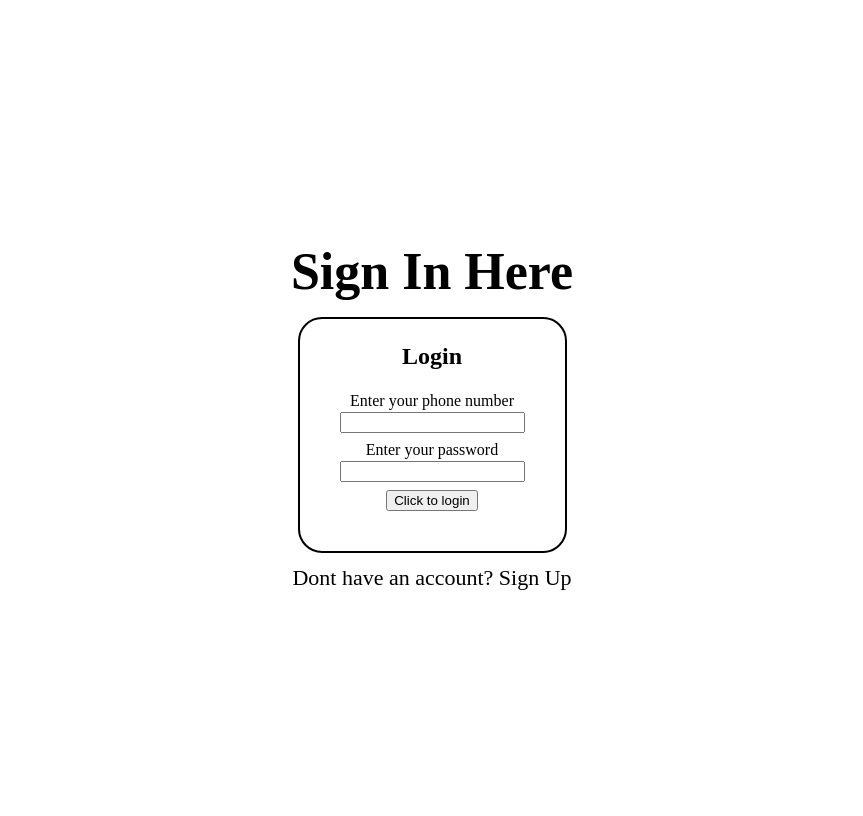
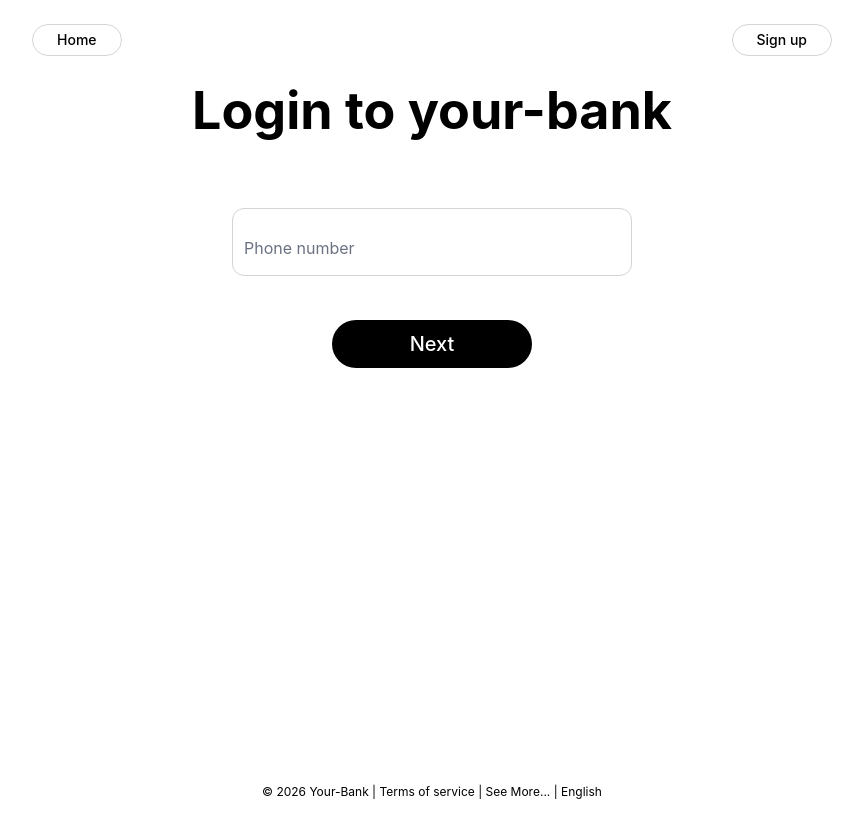
Before and after one commit to verg87/VA, a Vue app in the folder BankSite/: page /login in a window 1280 px wide. Shown: the whole page, without its empty margins (208-1071 px from the left). Built offline with nearby package versions, Linux system fonts and the light colour scheme.

Commit message:
Added tailwindcss to the project. Completely refactored signup and login pages ui. Created seperate navbars and footers for those pages. Moved links to home and loing pages to navbar

```diff
--- a/BankSite/package.json
+++ b/BankSite/package.json
@@ -15,8 +15,10 @@
     "@fortawesome/free-regular-svg-icons": "^7.2.0",
     "@fortawesome/free-solid-svg-icons": "^7.2.0",
     "@fortawesome/vue-fontawesome": "^3.1.3",
+    "@tailwindcss/vite": "^4.2.2",
     "axios": "^1.13.6",
     "pinia": "^3.0.4",
+    "tailwindcss": "^4.2.2",
     "vue": "^3.5.29",
     "vue-router": "^5.0.3"
   },
--- a/BankSite/src/App.vue
+++ b/BankSite/src/App.vue
@@ -14,7 +14,12 @@ const route = useRoute();
   height: 100vh;
   display: flex;
   flex-direction: column;
-  justify-content: center;
+  justify-content: space-between;
   align-items: center;
 }
+/* @layer components {
+  .auth-wrapper {
+    @apply flex flex-col items-center h-fit
+  }
+} */
 </style>
--- a/BankSite/src/assets/auth.css
+++ b/BankSite/src/assets/auth.css
@@ -1,3 +1,5 @@
+@import "tailwindcss";
+
 .header-1 {
     font-size: 52px;
     font-weight: 700;
@@ -52,49 +54,53 @@
 }
 
 #previous {
-    margin-top: 25px;
+    margin-top: 32px;
+    padding-bottom: 4px;
     margin-right: 12px;
     height: max-content;
 }
 
 #next {
-    margin-top: 25px;
+    margin-top: 32px;
+    padding-bottom: 4px;
     margin-left: 12px;
     height: max-content;
 }
 
-.signup-header {
-    margin-bottom: 52px;
+.header-container {
+    margin-bottom: 42px;
 }
 
-.signup-input {
-  z-index: 0;
-  width: 100%;
-  margin-bottom: 1.25rem;
-  padding-top: 0.625rem;
-  padding-bottom: 0.625rem;
-  padding-left: 0px;
-  padding-right: 0px;
-  font-size: 0.875rem;
-  line-height: 1.25rem;
-  background-color: transparent;
-  border-width: 0px;
-  border-bottom-width: 2px;
-  appearance: none;
-  transition-duration: 300ms;
-  transform: translate(var(--tw-translate-x), var(--tw-translate-y)) rotate(var(--tw-rotate)) skewX(var(--tw-skew-x)) skewY(var(--tw-skew-y)) scaleX(var(--tw-scale-x)) scaleY(var(--tw-scale-y));
-  --tw-translate-y: -1.5rem;
-  --tw-scale-x: .75;
-  --tw-scale-y: .75;
-  top: 0.75rem;
-  z-index: -10;
-  transform-origin: 0;
+@layer components {
+    .main {
+        @apply flex flex-col items-center;
+    }
+
+    .footer {
+        @apply flex items-center;
+    }
+
+    .footer-text {
+        @apply text-xs font-sans;
+    }
+
+    .input {
+        @apply block pt-5 px-3 w-full h-17 text-base bg-transparent border border-neutral-300 rounded-xl appearance-none;
+    }
+
+    .label {
+        @apply absolute text-base mx-3 text-gray-500 duration-300 transform -translate-y-5 scale-75 top-7 z-10 origin-left;
+    }
+
+    .process-btn {
+        @apply border-0 w-50 h-12 text-white text-xl font-sans font-medium bg-black rounded-3xl mt-5
+    }
+
+    .navbar {
+        @apply flex w-200 justify-between
+    }
+
+    .link {
+        @apply mt-6 w-fit py-1.25 px-6 border border-neutral-300 text-sm font-medium rounded-2xl;
+    }
 }
-
-.signup-input:focus {
-  outline: 2px solid transparent;
-  outline-offset: 2px;
-  --tw-ring-offset-shadow: var(--tw-ring-inset) 0 0 0 var(--tw-ring-offset-width) var(--tw-ring-offset-color);
-  --tw-ring-shadow: var(--tw-ring-inset) 0 0 0 calc(0px + var(--tw-ring-offset-width)) var(--tw-ring-color);
-  box-shadow: var(--tw-ring-offset-shadow), var(--tw-ring-shadow), var(--tw-shadow, 0 0 #0000);
-}
--- a/BankSite/src/assets/global.css
+++ b/BankSite/src/assets/global.css
@@ -1,3 +1,5 @@
+@import "tailwindcss";
+
 body {
     height: 100vh;
 }
--- a/BankSite/src/views/LoginView.vue
+++ b/BankSite/src/views/LoginView.vue
@@ -1,23 +1,36 @@
 <script setup>
 import { RouterLink } from "vue-router";
+import { ref, computed } from "vue";
 import router from "@/router";
 import axios from "axios";
 
+import { FontAwesomeIcon } from "@fortawesome/vue-fontawesome";
+import { faArrowLeft, faArrowRight } from "@fortawesome/free-solid-svg-icons";
+
 import "../assets/auth.css";
 
-const validateLoginFormFields = async (event) => {
-    let data = {};
+const currentActiveSignUpStage = ref("phoneNumber");
+const signUpData = ref({});
 
-    for (const element of event.target) {
-        if (element.tagName.toLowerCase() === "input") {
-            data = {
-                ...data,
-                [element.id]: element.value,
-            };
-        }
-    }
+const stages = ref({
+    phoneNumber: {
+        header: "Phone number",
+        type: "text",
+        id: "phone-number",
+        hasEntered: false,
+        value: "",
+    },
+    password: {
+        header: "Password",
+        type: "password",
+        id: "password",
+        hasEntered: false,
+        value: "",
+    },
+});
 
-    if (Object.entries(data).some(([_, value]) => value === "")) {
+const register = async () => {
+    if (Object.values(signUpData.value).some((prop) => !prop || prop === "")) {
         alert("Fields shouldn't be empty");
         return;
     }
@@ -37,26 +50,81 @@ const validateLoginFormFields = async (event) => {
     }
 
     router.push({ path: "/bank" });
-}
+};
+
+const processSignUpStage = async () => {
+    const stageName = currentActiveSignUpStage.value;
+    const stage = stages.value[stageName];
+
+    signUpData.value = {
+        ...signUpData.value,
+        [stage.id]: stage.value,
+    };
+
+    stages.value[stageName].hasEntered = true;
+
+    const newStage = Object.entries(stages.value).find(
+        ([key, value]) => !value.hasEntered,
+    );
+
+    if (newStage) {
+        currentActiveSignUpStage.value = newStage[0];
+    } else {
+        await register();
+    }
+};
+
+const getPreviousBtnVisibility = computed(() => {
+    return currentActiveSignUpStage.value !== "phoneNumber";
+});
+
+const getNextBtnVisibility = computed(() => {
+    const currentStageKey = currentActiveSignUpStage.value;
+    const stage = stages.value[currentStageKey];
+    const stageOrder = Object.keys(stages.value);
+    const currentIndex = stageOrder.indexOf(currentStageKey);
+
+    return currentIndex < stageOrder.length - 1 && stage.hasEntered;
+});
+
+const changeStage = (event) => {
+    const stageOrder = Object.keys(stages.value);
+    const currentIndex = stageOrder.indexOf(currentActiveSignUpStage.value);
+    const newIndex =
+        event.currentTarget.id === "previous" ? currentIndex - 1 : currentIndex + 1;
+
+    if (newIndex >= 0 && newIndex < stageOrder.length) {
+        currentActiveSignUpStage.value = stageOrder[newIndex];
+    }
+};
 </script>
 
 <template>
-    <p class="header-1">Sign In Here</p>
-    <div class="panel">
-        <p class="header-2">Login</p>
-        <form @submit.prevent="validateLoginFormFields" action="" method="post" class="auth">
-            <div class="field">
-                <label for="phone-number">Enter your phone number</label>
-                <input type="text" id="phone-number" />
-            </div>
-
-            <div class="field">
-                <label for="password">Enter your password</label>
-                <input type="password" id="password" />
-            </div>
-
-            <button type="submit">Click to login</button>
-        </form>
+    <div class="main">
+        <div class="navbar">
+            <FontAwesomeIcon id="previous" :icon="faArrowLeft" v-show="getPreviousBtnVisibility" @click="changeStage" />
+            <RouterLink to="/" class="link" v-show="!getPreviousBtnVisibility">Home</RouterLink>
+            <RouterLink to="/sign-up" class="link" v-show="!getNextBtnVisibility">Sign up</RouterLink>
+            <FontAwesomeIcon id="next" :icon="faArrowRight" v-show="getNextBtnVisibility" @click="changeStage" />
+        </div>
+        <div class="header-container">
+            <p class="header-1">Login to your-bank</p>
+        </div>
+        <div class="relative z-0 w-100 mb-6">
+            <input class="input focus:outline-none focus:ring-0 focus:border-brand peer"
+                :type="stages[currentActiveSignUpStage].type" :id="stages[currentActiveSignUpStage].id"
+                v-model="stages[currentActiveSignUpStage].value" placeholder=" " required />
+            <label
+                class="label peer-focus:inset-s-0 peer-placeholder-shown:scale-100 peer-placeholder-shown:translate-y-0 peer-focus:scale-75 peer-focus:-translate-y-5 rtl:peer-focus:translate-x-1/4 rtl:peer-focus:left-auto"
+                :for="stages[currentActiveSignUpStage].id">
+                {{ stages[currentActiveSignUpStage].header }}
+            </label>
+        </div>
+        <div>
+            <button class="process-btn" @click="processSignUpStage">Next</button>
+        </div>
     </div>
-    <RouterLink to="/sign-up" class="redirect-btn">Dont have an account? Sign Up</RouterLink>
+    <div class="footer">
+        <p class="footer-text">© 2026 Your-Bank | <a href="/login">Terms of service</a> | <a href="https://github.com/verg87">See More...</a> | English</p>
+    </div>
 </template>
--- a/BankSite/src/views/SignUpView.vue
+++ b/BankSite/src/views/SignUpView.vue
@@ -14,42 +14,42 @@ const signUpData = ref({});
 
 const stages = ref({
   email: {
-    header: "Enter your email",
+    header: "Email address",
     type: "text",
     id: "email",
     hasEntered: false,
     value: ""
   },
   phoneNumber: {
-    header: "Enter your phone number",
+    header: "Phone number",
     type: "text",
     id: "phone-number",
     hasEntered: false,
     value: ""
   },
   firstName: {
-    header: "Enter your first name",
+    header: "First name",
     type: "text",
     id: "name",
     hasEntered: false,
     value: ""
   },
   lastName: {
-    header: "Enter your last name",
+    header: "Last name",
     type: "text",
     id: "lastname",
     hasEntered: false,
     value: ""
   },
   password: {
-    header: "Create a password",
+    header: "Password",
     type: "password",
     id: "password",
     hasEntered: false,
     value: ""
   },
   passwordConfirmation: {
-    header: "Confirm your password",
+    header: "Confirm password",
     type: "password",
     id: "password-confirmation",
     hasEntered: false,
@@ -59,14 +59,14 @@ const stages = ref({
 
 const register = async () => {
   if (Object.values(signUpData.value).some((prop) => !prop || prop === "")) {
-    alert("Field shouldn't be empty");
+    alert("Fields shouldn't be empty");
     return;
   } else if (signUpData.value["password"] !== signUpData.value["passwordConfirmation"]) {
     alert("Two passwords aren't matching");
     return;
   }
 
-  const response = await axios.post("/api/users/sign-up", {data: signUpData.value});
+  const response = await axios.post("/api/users/sign-up", { data: signUpData.value });
 
   console.log(response);
   if (response.data.status === "success") {
@@ -122,24 +122,31 @@ const changeStage = (event) => {
 </script>
 
 <template>
-  <div class="signup-header">
-    <FontAwesomeIcon id="previous" :icon="faArrowLeft" v-show="getPreviousBtnVisibility" @click="changeStage"/>
-    <p class="header-1">{{ stages[currentActiveSignUpStage].header }}</p>
-    <FontAwesomeIcon id="next" :icon="faArrowRight" v-show="getNextBtnVisibility" @click="changeStage"/>
+  <div class="main">
+    <div class="navbar">
+      <FontAwesomeIcon id="previous" :icon="faArrowLeft" v-show="getPreviousBtnVisibility" @click="changeStage" />
+      <RouterLink to="/" class="link" v-show="!getPreviousBtnVisibility">Home</RouterLink>
+      <RouterLink to="/login" class="link" v-show="!getNextBtnVisibility">Login</RouterLink>
+      <FontAwesomeIcon id="next" :icon="faArrowRight" v-show="getNextBtnVisibility" @click="changeStage" />
+    </div>
+    <div class="header-container">
+      <p class="header-1">Register to your-bank</p>
+    </div>
+    <div class="relative z-0 w-100 mb-6">
+      <input class="input focus:outline-none focus:ring-0 focus:border-brand peer"
+        :type="stages[currentActiveSignUpStage].type" :id="stages[currentActiveSignUpStage].id"
+        v-model="stages[currentActiveSignUpStage].value" placeholder=" " required>
+      <label
+        class="label peer-focus:inset-s-0 peer-placeholder-shown:scale-100 peer-placeholder-shown:translate-y-0 peer-focus:scale-75 peer-focus:-translate-y-5 rtl:peer-focus:translate-x-1/4 rtl:peer-focus:left-auto"
+        :for="stages[currentActiveSignUpStage].id">
+        {{ stages[currentActiveSignUpStage].header }}
+      </label>
+    </div>
+    <div>
+      <button class="process-btn" @click="processSignUpStage">Next</button>
+    </div>
   </div>
-  <div class="signup-container-input">
-    <input
-      class="signup-input"
-      :type="stages[currentActiveSignUpStage].type"
-      :id="stages[currentActiveSignUpStage].id"
-      v-model="stages[currentActiveSignUpStage].value"
-    >
-    <label class="signup-label" :for="stages[currentActiveSignUpStage].id">Email</label>
+  <div class="footer">
+    <p class="footer-text">© 2026 Your-Bank | <a href="/login">Terms of service</a> | <a href="https://github.com/verg87">See More...</a> | English</p>
   </div>
-  <div>
-    <button @click="processSignUpStage">Next</button>
-  </div>
-  <RouterLink to="/login" class="redirect-btn"
-    >Already have an account? Login</RouterLink
-  >
 </template>
--- a/BankSite/vite.config.js
+++ b/BankSite/vite.config.js
@@ -3,11 +3,13 @@ import { fileURLToPath, URL } from 'node:url'
 import { defineConfig } from 'vite'
 import vue from '@vitejs/plugin-vue'
 import vueDevTools from 'vite-plugin-vue-devtools'
+import tailwindcss from '@tailwindcss/vite'
 
 // https://vite.dev/config/
 export default defineConfig({
   plugins: [
     vue(),
+    tailwindcss(),
   ],
   resolve: {
     alias: {
```
Also changed, not shown: 1 other file (tests, documents, lock files or other folders).
